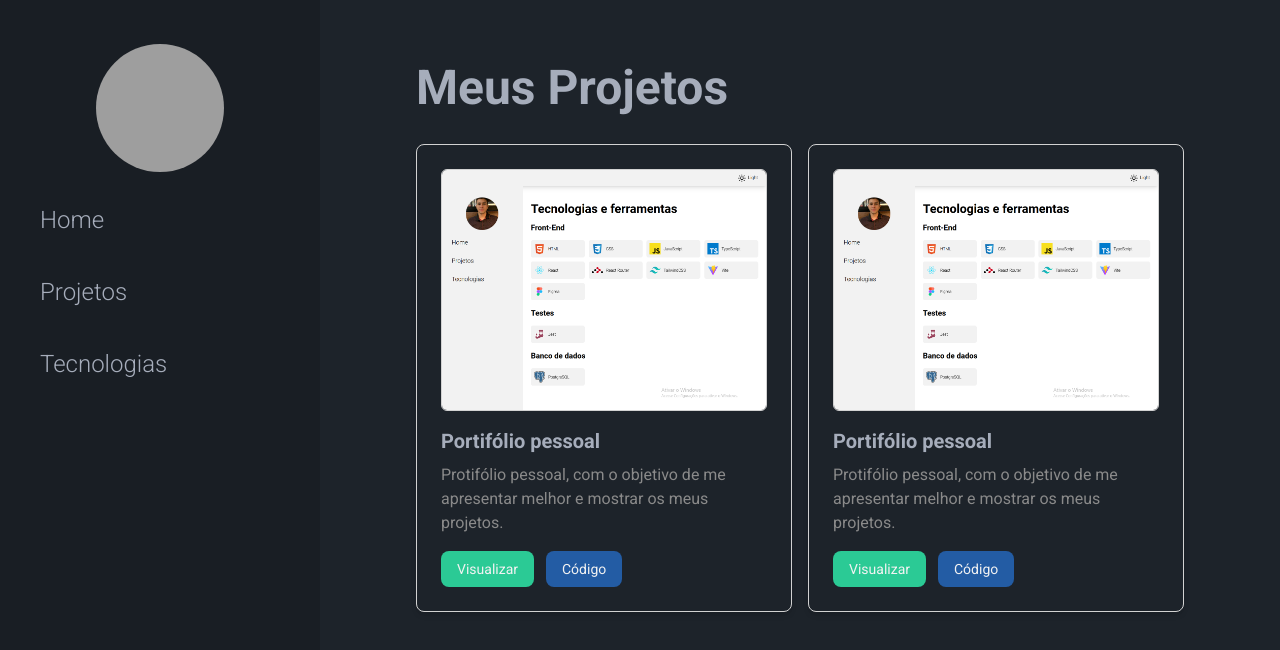
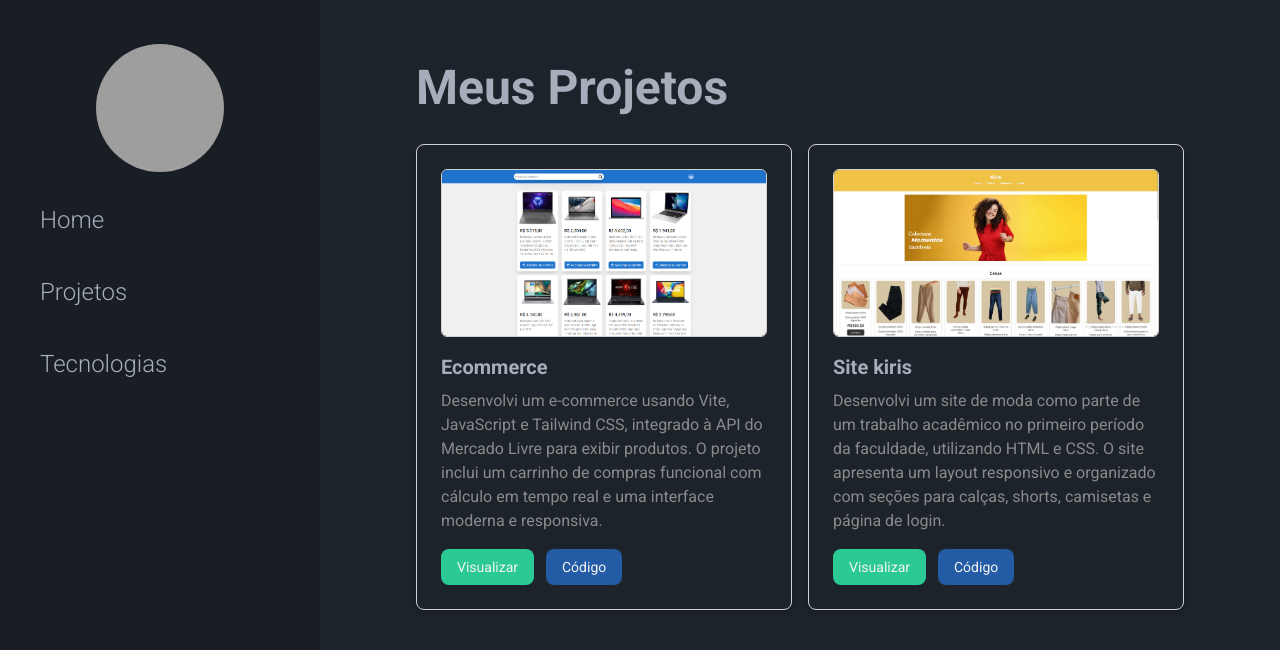
Before and after one commit to RMurayamaB/meu-portifolio, a React (Vite) app: page /projetos in a window 1280 px wide. Shown: the top 650 px of the page. Built offline with nearby package versions, Linux system fonts and the light colour scheme; grey boxes are pictures that could not be loaded.

Commit message:
:sparkles: feat: concluído

```diff
--- a/src/pages/Home.tsx
+++ b/src/pages/Home.tsx
@@ -31,7 +31,13 @@ const Home = () => {
         animate={{ opacity: 1, y: 0 }}
         transition={{ duration: 0.5, delay: 0.3 }}
       >
-        Olá! Meu nome é Rafael Murayama Barcelos. Sou apaixonado por desenvolvimento front-end e atualmente estou focado em estudar ReactJS. Com um olhar atento aos detalhes e uma busca constante por inovação, busco criar interfaces intuitivas e responsivas que proporcionem uma experiência excepcional aos usuários.
+        Olá! Eu sou Rafael Murayama Barcelos, um entusiasta do desenvolvimento
+        front-end com paixão por criar experiências digitais cativantes.
+        Atualmente, estou focado no estudo de ReactJS e outras tecnologias
+        modernas, sempre com atenção aos detalhes e uma busca contínua por
+        inovação. Meu objetivo é desenvolver interfaces intuitivas e responsivas
+        que ofereçam aos usuários uma experiência fluida e envolvente, aliando
+        estética e funcionalidade de forma estratégica.
       </motion.p>
       <motion.div
         className="flex flex-col items-center space-y-4 sm:flex-row sm:justify-between sm:space-y-0 sm:space-x-8 text-center"
@@ -57,7 +63,7 @@ const Home = () => {
         </a>
         <div className="flex ">
           <Mail size={28} className="mr-2" />
-          <span>Email: rafaelbarcelos@gmail.com</span>
+          <span>Email: rafaelmurayama@hotmail.com</span>
         </div>
         <div className="flex">
           <Phone size={28} className="mr-2" />
--- a/src/pages/Projects.tsx
+++ b/src/pages/Projects.tsx
@@ -1,6 +1,25 @@
 import { motion } from "framer-motion";
 
 const Projects = () => {
+  const projectList = [
+    {
+      title: "Ecommerce",
+      description:
+        "Desenvolvi um e-commerce usando Vite, JavaScript e Tailwind CSS, integrado à API do Mercado Livre para exibir produtos. O projeto inclui um carrinho de compras funcional com cálculo em tempo real e uma interface moderna e responsiva.",
+      imageSrc: "/src/image/Ecommerce.png",
+      liveLink: "https://ecommerce-rosy-omega.vercel.app/",
+      codeLink: "https://github.com/RMurayamaB/Ecommerce",
+    },
+    {
+      title: "Site kiris",
+      description:
+        "Desenvolvi um site de moda como parte de um trabalho acadêmico no primeiro período da faculdade, utilizando HTML e CSS. O site apresenta um layout responsivo e organizado com seções para calças, shorts, camisetas e página de login.",
+      imageSrc: "/src/image/Kiris.jpg",
+      liveLink: "https://site-kiris-moda.vercel.app/",
+      codeLink: "https://github.com/RMurayamaB/Site-kiris-moda",
+    },
+  ];
+
   return (
     <motion.div
       className="max-w-3xl mx-auto text-left"
@@ -18,40 +37,43 @@ const Projects = () => {
       </motion.h1>
       <section className="flex flex-col">
         <div className="grid w-full grid-cols-1 gap-4 sm:grid-cols-2 justify-items-center md:grid-cols-1 lg:grid-cols-2">
-          {[1, 2].map((project, index) => (
+          {projectList.map((project, index) => (
             <motion.div
               key={index}
-              className="max-w-sm rounded-lg shadow-md p-6 border border-border-project"
+              className="max-w-sm flex flex-col justify-between rounded-lg shadow-md p-6 border border-border-project"
               initial={{ opacity: 0, y: 20 }}
               animate={{ opacity: 1, y: 0 }}
               transition={{ duration: 0.5, delay: 0.2 * index }}
             >
+              <div>
                 <button
                   type="button"
                   className="rounded-md mb-4 border border-border-project w-full overflow-hidden"
                 >
                   <motion.img
                     className="hover:scale-105 transition-all duration-300"
-                  src="/src/image/portifo-img.png"
+                    src={project.imageSrc}
+                    alt={project.title}
                     whileHover={{ scale: 1.05 }}
                   />
                 </button>
                 <h3 className="text-xl text-mainText font-semibold mb-2">
-                Portifólio pessoal
+                  {project.title}
                 </h3>
                 <p className="text-projectDescription text-base">
-                Protifólio pessoal, com o objetivo de me apresentar melhor e
-                mostrar os meus projetos.
+                  {project.description}
                 </p>
+              </div>
               <div className="mt-4 flex space-x-3">
                 <a
-                  href="#"
+                  href={project.liveLink}
+                  target="_blank"
                   className="bg-btnVisualizar text-btnText px-4 py-2 rounded-lg hover:bg-hoverBtnVisualizar transition duration-300 text-sm flex items-center"
                 >
                   Visualizar
                 </a>
                 <a
-                  href="https://github.com/RMurayamaB/meu-portifolio"
+                  href={project.codeLink}
                   target="_blank"
                   className="bg-btnCodigo text-btnText px-4 py-2 rounded-lg hover:bg-hoverBtnCodigo transition duration-300 text-sm flex items-center"
                 >
```
Also changed, not shown: src/main.tsx (+7 -7 lines), src/image/Ecommerce.png (added), src/image/Kiris.jpg (added). Lines whose indentation alone changed are shown as unchanged.
